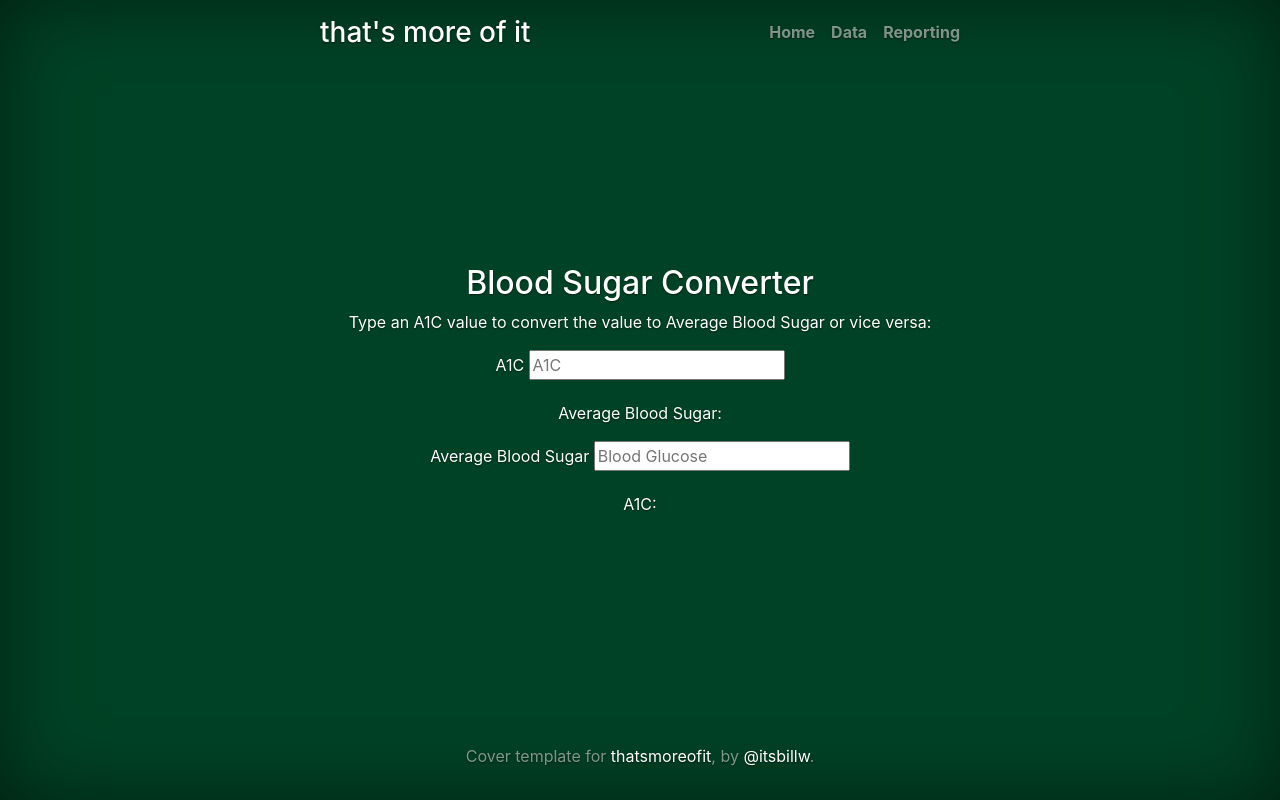
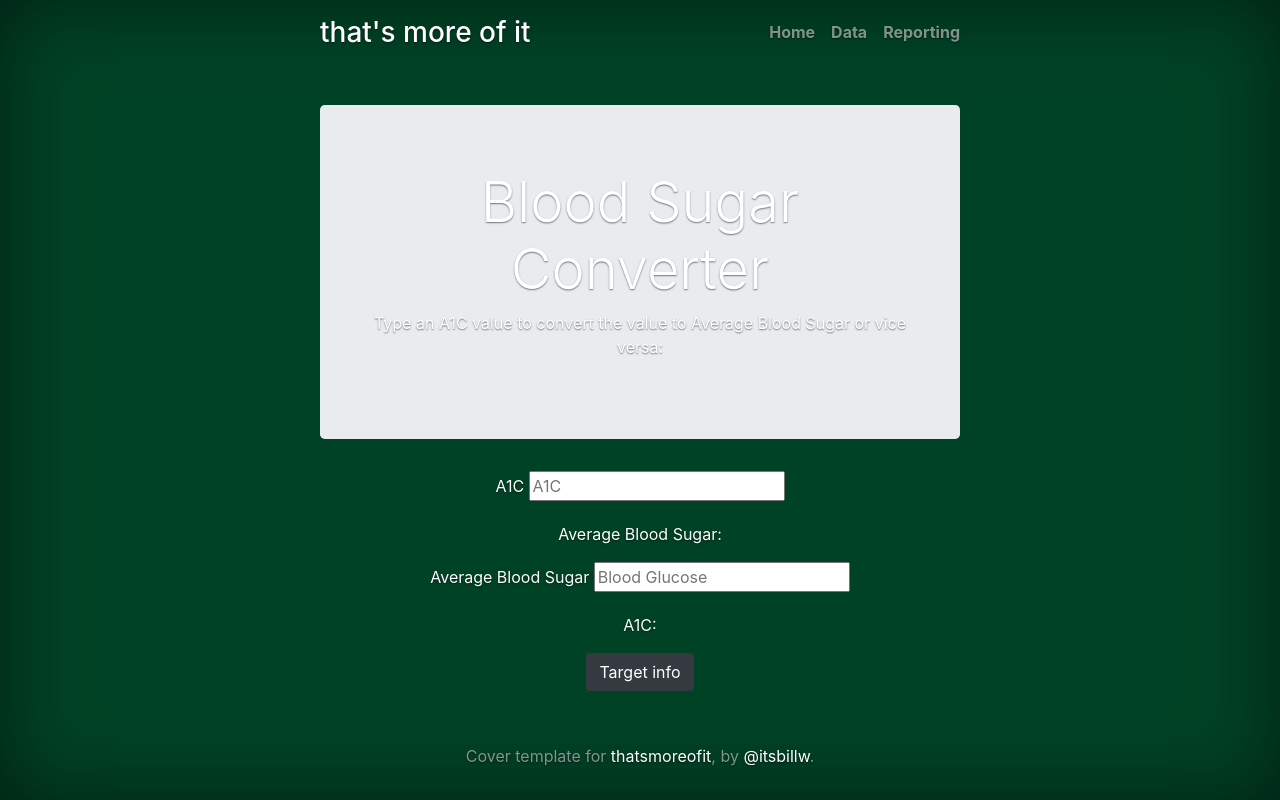
Before and after one commit to itsbillw/thatsmoreofit-django, a Django app: page /data/converter/ in a window 1280 px wide. Run offline with Django 3.2, Linux system fonts and the light colour scheme; some libraries are stand-ins or nearby versions.

Commit message:
blood sugar converter + info

```diff
--- a/data/static/data/cover.css
+++ b/data/static/data/cover.css
@@ -38,10 +38,17 @@ body {
   box-shadow: inset 0 0 5rem rgba(0, 0, 0, .5);
 }
 
+div.col, div.col-6 {
+  border-style: ridge;
+}
+
 .cover-container {
   max-width: 42em;
 }
 
+.covert-container {
+  background-color: gray;
+}
 
 /*
  * Header
--- a/data/templates/data/convert.html
+++ b/data/templates/data/convert.html
@@ -7,13 +7,16 @@
 {% endblock header %}
 
 {% block content %}
-<main role="main" class="container">
-  <h2>Blood Sugar Converter</h2>
-  <p>Type an A1C value to convert the value to Average Blood Sugar or vice versa:</p>
-
+<div class="jumbotron">
+  <div class="container">
+    <h1 class="display-4">Blood Sugar Converter</h1>
+    <p>Type an A1C value to convert the value to Average Blood Sugar or vice versa:</p>
+  </div>
+</div>
+<div class="container">
   <p>
     <label>A1C</label>
-    <input id="inputFahrenheit" type="number" placeholder="A1C" oninput="bloodsugarConverterA1C(this.value)" onchange="bloodsugarConverterA1C(this.value)">
+    <input id="inputA1C" type="number" placeholder="A1C" oninput="bloodsugarConverterA1C(this.value)" onchange="bloodsugarConverterA1C(this.value)">
   </p>
   <p>Average Blood Sugar: <span id="outputEAG"></span></p>
 
@@ -22,6 +25,110 @@
     <input id="inputEAG" type="number" placeholder="Blood Glucose" oninput="bloodsugarConverterEAG(this.value)" onchange="bloodsugarConverterEAG(this.value)">
   </p>
   <p>A1C: <span id="outputA1C"></span></p>
+</div>
 
-</main>
+<div class="container">
+  <button type="button" class="btn btn-dark" data-toggle="modal" data-target="#exampleModal">
+  Target info
+  </button>
+</div>
+
+<!-- Modal -->
+<div class="modal fade" id="exampleModal" tabindex="-1" role="dialog" aria-labelledby="exampleModalLabel" aria-hidden="true">
+  <div class="modal-dialog" role="document">
+    <div class="modal-content">
+      <div class="modal-header">
+        <h5 class="modal-title" id="exampleModalLabel" style="color:#004225">Glycemic Targets</h5>
+        <button type="button" class="close" data-dismiss="modal" aria-label="Close">
+          <span aria-hidden="true">&times;</span>
+        </button>
+      </div>
+      <div class="modal-body" style="background-color:#333">
+        <div class="form-group">
+          <div class="container">
+            <div class="row">
+              <div class="col">
+                Blood Glucose Targets for Nonpregnant Adults With Diabetes
+              </div>
+            </div>
+            <div class="row">
+              <div class="col-6">A1C</div>
+              <div class="col-6">
+                <7.0%<br>
+                (53 mmol/L)
+              </div>
+            </div>
+            <div class="row">
+              <div class="col-6">Preprandial capillary PG</div>
+              <div class="col-6">
+                80-130 mg/dL<br>
+                (4.4-7.2 mmol/L)
+              </div>
+            </div>
+            <div class="row">
+              <div class="col-6">Peak postprandial capillary PG</div>
+              <div class="col-6">
+                <180 mg/dL*<br>
+                (<10.0 mmol/L)
+              </div>
+            </div>
+            <div class="row">
+              <div class="col">
+                More or less stringent targets may be appropriate for individual patients
+                if achieved without significant hypoglycemia or adverse events
+              </div>
+            </div>
+            <div class="row">
+              <div class="col-6">
+                More stringent target (<6.5%)<br>
+                <br>
+                Short diabetes duration<br>
+                Long life expectancy<br>
+                Type 2 diabetes treated with lifestyle or metformin only<br>
+                No significant CVD/vascular complications
+              </div>
+              <div class="col-6">
+                Less stringent target (<8.0%)<br>
+                <br>
+                Severe hypoglycemia history<br>
+                Limited life expectancy<br>
+                Advanced microvascular or macrovascular complications<br>
+                Extensive comorbidities<br>
+                Long-term diabetes in whom general A1C targets are difficult to attain
+              </div>
+            </div>
+            <div class="row">
+              <div class="col">
+                Targets may be individualized based on:<br>
+                Age/life expectancy<br>
+                Comorbid conditions<br>
+                Diabetes duration<br>
+                Hypoglycemia status<br>
+                Individual patient considerations
+              </div>
+            </div>
+            <div class="row">
+              <div class="col">
+                Lowering A1C below or around 7.0% has been shown to reduce:<br>
+                Microvascular complications<br>
+                Macrovascular disease (if implemented soon after diagnosis)<br>
+                Mortality (individuals with type 1 diabetes only)
+              </div>
+            </div>
+            <div class="row">
+              <div class="col">
+                *Postprandial glucose measurements should be made 1-2 hours after the beginning of the meal
+              </div>
+            </div>
+          </div>
+        </div>
+      </div>
+      <div class="modal-footer">
+        <a href="http://www.ndei.org/ADA-diabetes-management-guidelines-glycemic-targets-A1C-PG.aspx.html" style="color:#004225">Source</a>
+        <button type="button" class="btn btn-secondary" data-dismiss="modal">Close</button>
+      </div>
+    </div>
+  </div>
+</div>
+
 {% endblock content %}
```
